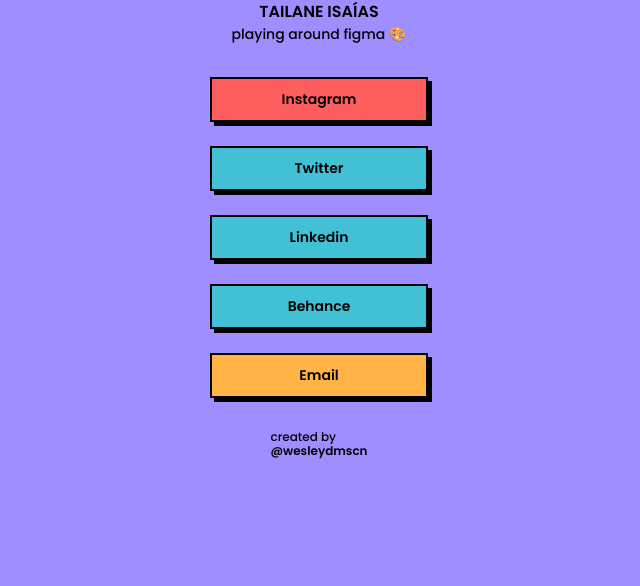
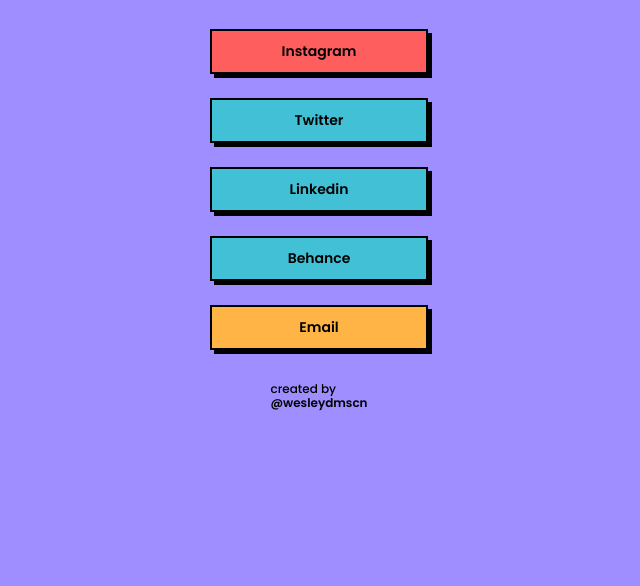
Before and after one commit to dmscn-enterprise/tailaneisaias, a plain HTML site: page index.html in a window 1280 px wide. Shown: the part 249-835 px from the top of the page, without its empty margins (321-961 px from the left). After the commit the page ends 800 px from the top, so only its background shows below. Drawn offline with Linux system fonts and the light colour scheme.

Commit message:
style(global): fix top/bottom margin

```diff
--- a/css/global.css
+++ b/css/global.css
@@ -24,7 +24,7 @@ body {
 
 /*  */
 .header {
-  margin-top: 10%;
+  margin-top: min(5rem, 10%);
 }
 
 .profile-image {
@@ -96,7 +96,7 @@ body {
 .footer {
   display: flex;
   justify-content: center;
-  margin-bottom: 10%;
+  margin-bottom: min(5rem, 10%);
 }
 
 .footer a {
```
